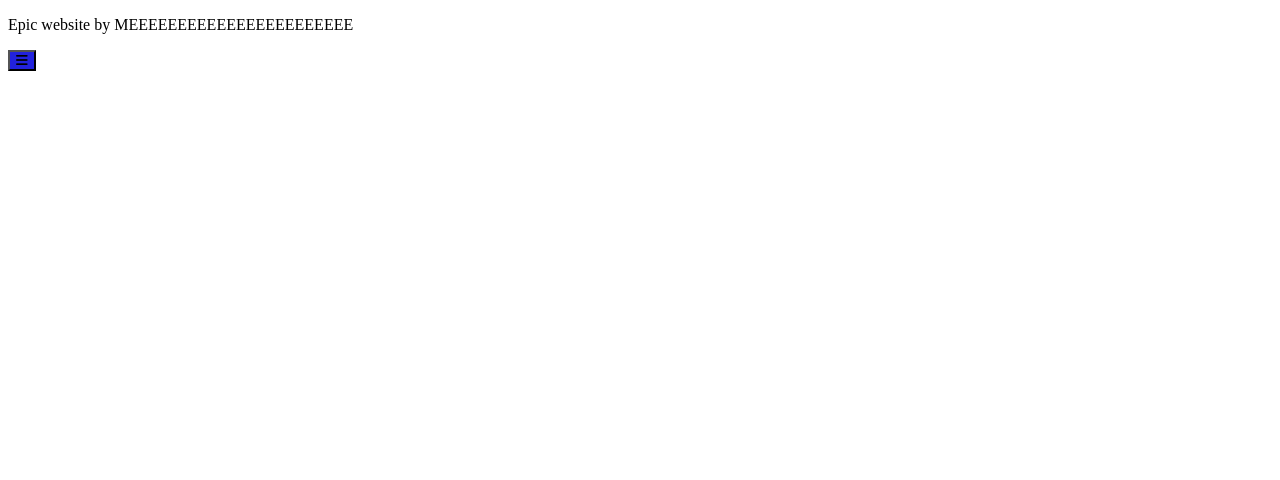
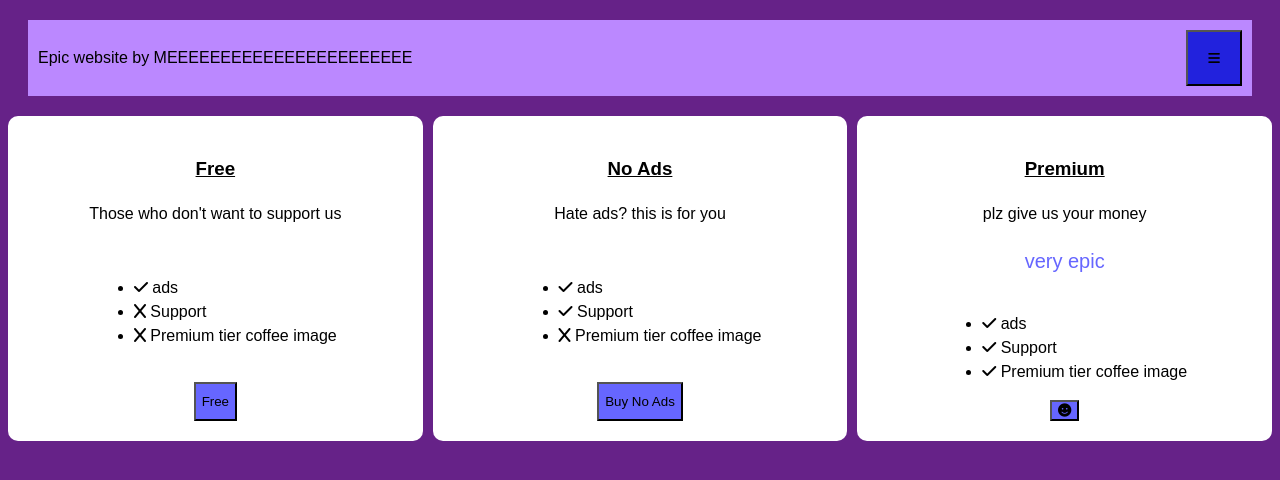
Before and after one commit to jepuli124/SDSfrontend2025course, a plain HTML site: page moduleLearning/index.html in a window 1280 px wide. Drawn offline with Linux system fonts and the light colour scheme.

Commit message:
shop items and grids

```diff
--- a/moduleLearning/css/index.css
+++ b/moduleLearning/css/index.css
@@ -1,44 +1,121 @@
 :root{
     --blue: #2222dd;
     --light-blue: #6666ff;
+    --white: #ffffff;
+    --backgroud: #bb88ff;
+    --dark-backgroud: #662288;
 }
 
-.shadow-text {
-    text-align: center;
-    text-shadow: 2rem;
+body {
+    background-color: var(--dark-backgroud);
+    font-family: 'Poppins', sans-serif;
+    font-size: 16px;
+    line-height: 1.5;
 }
 
-button {
-    max-width: 20 px;
+/* button */
+
+.btn {
     padding: 10 px;
     cursor: pointer;
     background-color: var(--blue);
     transition: 0.5s;
+    text-align: center;
 }
 
-button:hover{
+.btn:hover{
 
     background-color: var(--light-blue);
 
 }
 
-button .menu{
-    padding-left: 20px;
+.btn.menu{
+    padding: 0 20px;
 }
 
+.btn.price{
+    padding: 20 px;
+    font-style: #ffffff;
+    background-color: var(--light-blue);
+}
+
+ul.price {
+
+}
+
+li.price {
+
+}
+
+.btn.price:hover{
+    padding: 30 px;
+    font-size: 20px;
+    background-color: var(--white);
+}
+
+/* utility */
 .horizontal-container{
     display: flex;
     gap: 5px;
+    margin: 0 auto;
 }
 
 .grid-container{
     display: grid;
+    grid-template-columns: repeat(3, 1fr);
     gap: 10px;
+    margin: 0 auto;
 }
 
+.shadow-text {
+    text-align: center;
+    text-shadow: 100 px;
+    text-decoration-line: underline;
+}
+
+.epic-text {
+    color: var(--light-blue);
+    font-size: 20px;
+    transition: 0.5s;
+}
+
+.epic-text:hover {
+    font-size: 24px;
+}
+
+
+/* cards  */
 .card {
     background: #fff;
     color: #000;
     border-radius: 10px;
     padding: 20px;
+    justify-items: center;
+    display: grid;
+
+
 }
+
+.cardUp {
+    align-items: center;
+    justify-items: center;
+    justify-content: center;
+}
+
+.cardDowm {
+    align-items: center;
+    justify-items: center;
+    justify-content: center;
+}
+
+
+/* navbar */
+
+.navbar {
+    background-color: var(--backgroud);
+    justify-content:space-between;
+    display: flex;
+    gap: 20px;
+    margin: 20px;
+    padding: 10px;
+}
--- a/moduleLearning/index.html
+++ b/moduleLearning/index.html
@@ -12,19 +12,71 @@
     <section>
         <nav class="navbar">
             <p>Epic website by MEEEEEEEEEEEEEEEEEEEEEEE</p>
-            <button class="menu shadow-text"><i class="fa-solid fa-bars"></i></button>
+            <button class="btn menu shadow-text"><i class="fa-solid fa-bars"></i></button>
         </nav>
     </section>
     <section>
         <div class="grid-container">
             <div class="card">
-
+                <div class="cardUp">
+                    <h3 class="shadow-text">Free</h3>
+                    <p>Those who don't want to support us</p>
+                </div>
+                <div class="cardDown">
+                    <ul class="price">
+                        <li class="price">
+                            <i class="fa-solid fa-check"></i> ads
+                        </li>
+                        <li class="price">
+                            <i class="fa-solid fa-x"></i> Support
+                        </li>
+                        <li class="price">
+                            <i class="fa-solid fa-x"></i> Premium tier coffee image
+                        </li>
+                    </ul>
+                </div>
+                <button class="btn price"> Free </button>
             </div>
             <div class="card">
-
+                <div class="cardUp">
+                    <h3 class="shadow-text">No Ads</h3>
+                    <p>Hate ads? this is for you</p>
+                </div>
+                <div class="cardDown">
+                    <ul class="price">
+                        <li class="price">
+                            <i class="fa-solid fa-check"></i> ads
+                        </li>
+                        <li class="price">
+                            <i class="fa-solid fa-check"></i> Support
+                        </li>
+                        <li class="price">
+                            <i class="fa-solid fa-x"></i> Premium tier coffee image
+                        </li>
+                    </ul>
+                </div>
+                <button class="btn price"> Buy No Ads </button>
             </div>
             <div class="card">
-
+                <div class="cardUp">
+                    <h3 class="shadow-text">Premium</h3>
+                    <p>plz give us your money</p>
+                    <p class="epic-text">very epic</p>
+                </div>
+                <div class="cardDown">
+                    <ul class="price">
+                        <li class="price">
+                            <i class="fa-solid fa-check"></i> ads
+                        </li>
+                        <li class="price">
+                            <i class="fa-solid fa-check"></i> Support
+                        </li>
+                        <li class="price">
+                            <i class="fa-solid fa-check"></i> Premium tier coffee image
+                        </li>
+                    </ul>
+                </div>
+                <button class="btn price"> <i class="fa-solid fa-face-smile"></i> </button>
             </div>
         </div>
     </section>
```
Also changed, not shown: 2 other files.
